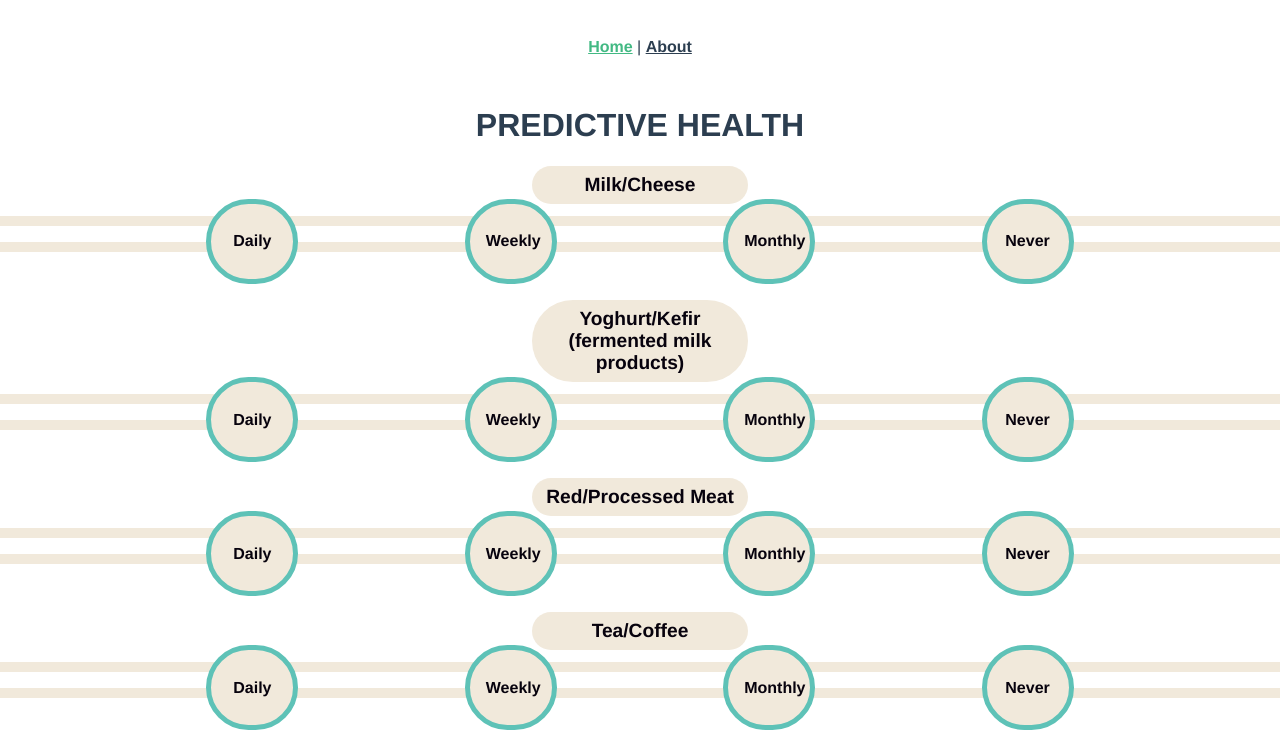
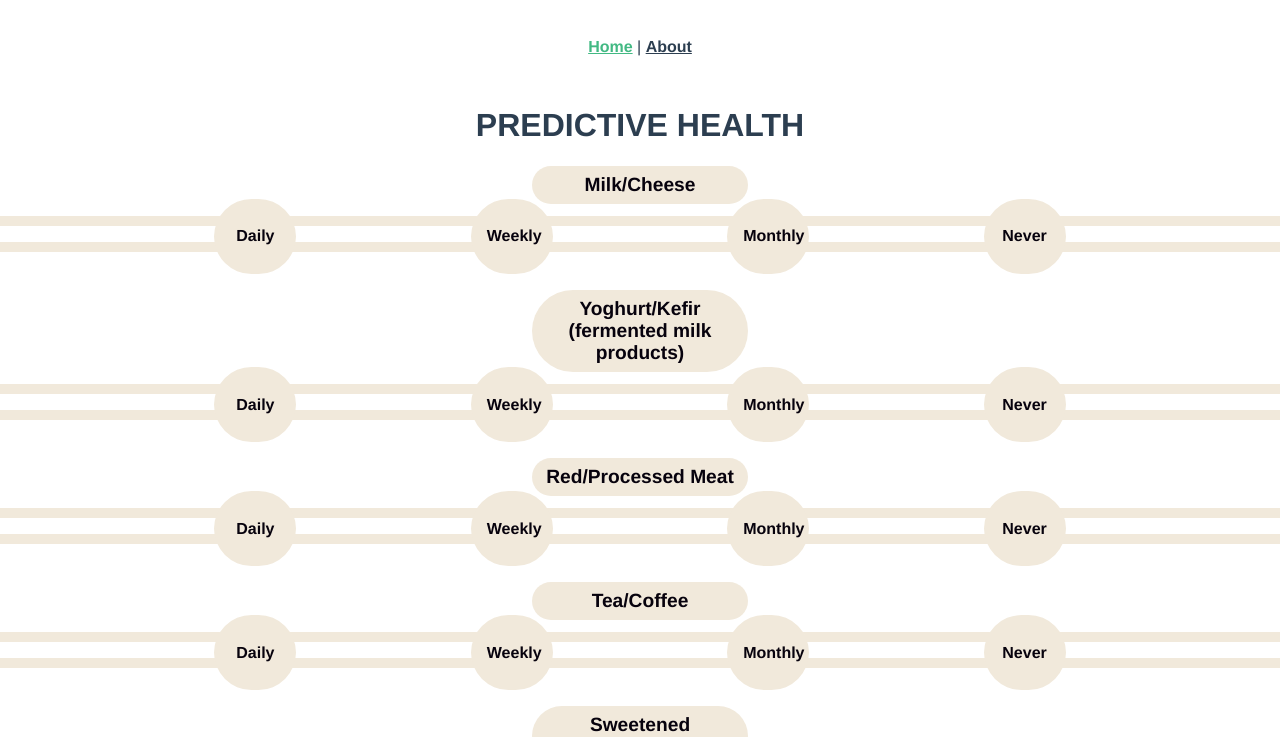
Before and after one commit to Humakt83/predictive-health, a Vue app in the folder frontend-client/: page /#/ in a window 1280 px wide. Shown: the top 737 px of the page. Built offline with nearby package versions, Linux system fonts and the light colour scheme.

Commit message:
Style: get rid of border

```diff
--- a/frontend-client/src/components/AnswerOption.vue
+++ b/frontend-client/src/components/AnswerOption.vue
@@ -83,7 +83,6 @@ h2 {
     z-index: 5;
     font-size: 1rem;
     border-radius: 90px;
-    border: 5px solid $color2;
     font-weight: bolder;
     padding: 0 1rem;
     background-color: $color3;
```
